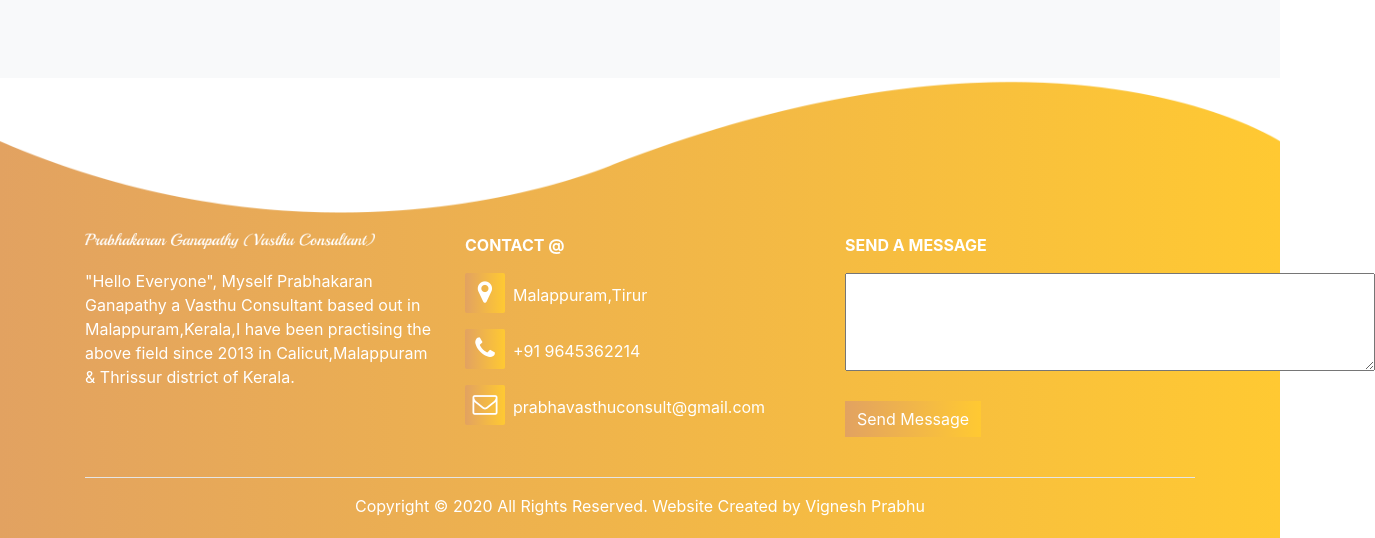
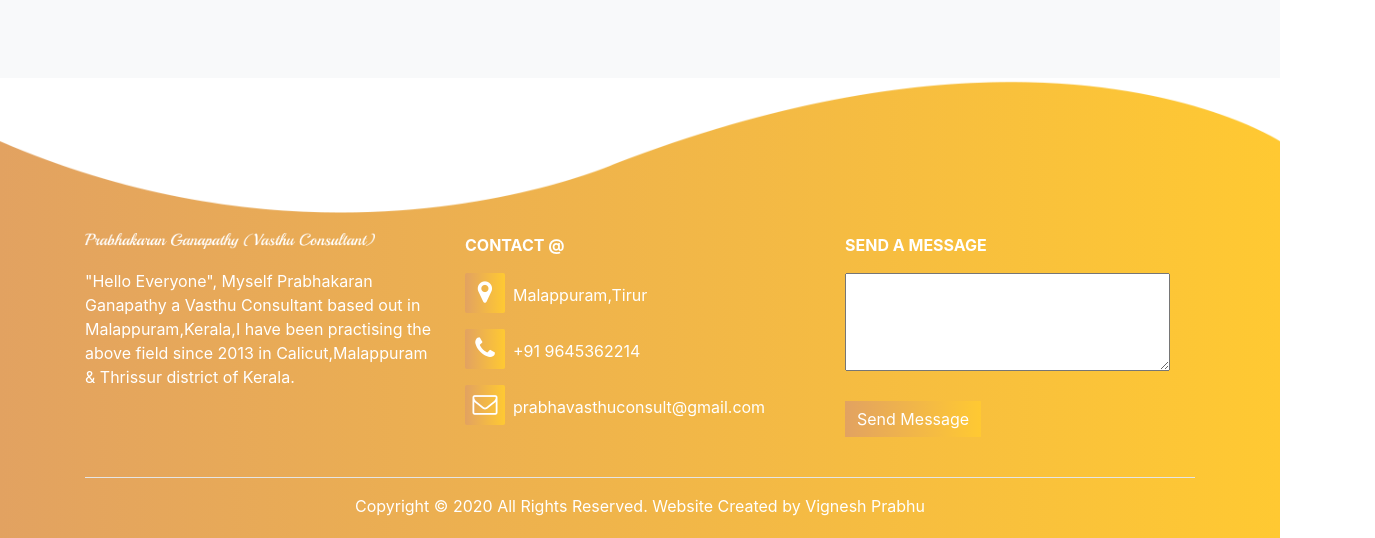
Before and after one commit to Vignesh-Prabhu/Prabhakaran_Ganapathy-Vasthu_Consultant, a plain HTML site: page index.html in a window 1280 px wide. Shown: the part 3579-4117 px from the top of the page, 1375 px wide, since content can reach past the window. Drawn offline with nearby package versions, Linux system fonts and the light colour scheme.

Commit message:
Update index.html
added col 30

```diff
--- a/index.html
+++ b/index.html
@@ -230,7 +230,7 @@ a {
 }
 </style>
 	<p><b>SEND A MESSAGE</b></p>
-	<textarea id="w3mission" rows="4" cols="50">
+	<textarea id="w3mission" rows="4" cols="30">
 	</textarea>
 	<button type="button" class="btn btn-primary">Send Message</button>
 </div>
```
